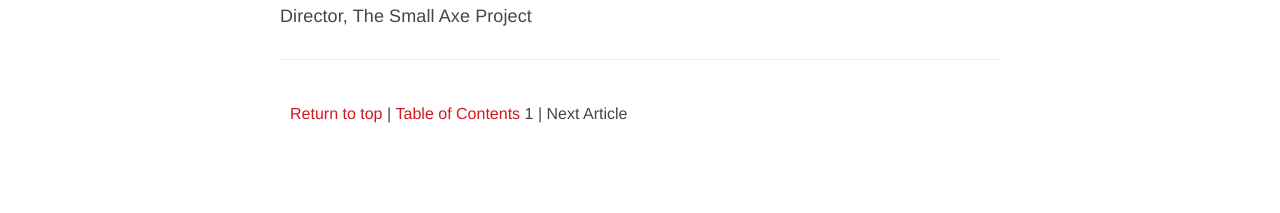
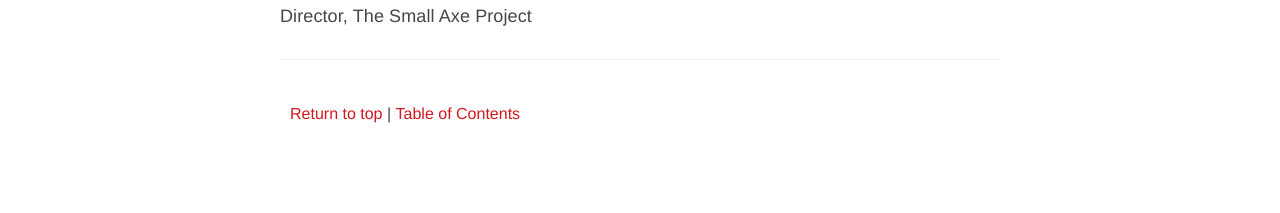
Before and after one commit to archipelagosjournal/archipelagos, a Jekyll site: the page built from _issue01/scott-learning.md, in a window 1280 px wide. Shown: the part 817-1030 px from the top of the page. Built offline with Jekyll 4.4.1, drawn with Linux system fonts in a browser that asks for light colours.

Commit message:
parked collection pagination for now

```diff
--- a/_layouts/article.html
+++ b/_layouts/article.html
@@ -24,9 +24,4 @@ layout: default
 		<li> | </li>
 		<li><a href="{{site.baseurl}}/index.html#toc">Table of Contents</a></li>
 
-		{% capture next_page %}{{ page.order | plus: 1 }}{% endcapture %}
-		{{next_page}}
-		<li> | </li>
-		<li>Next Article</li>
-	</ul>
 </div>
```
